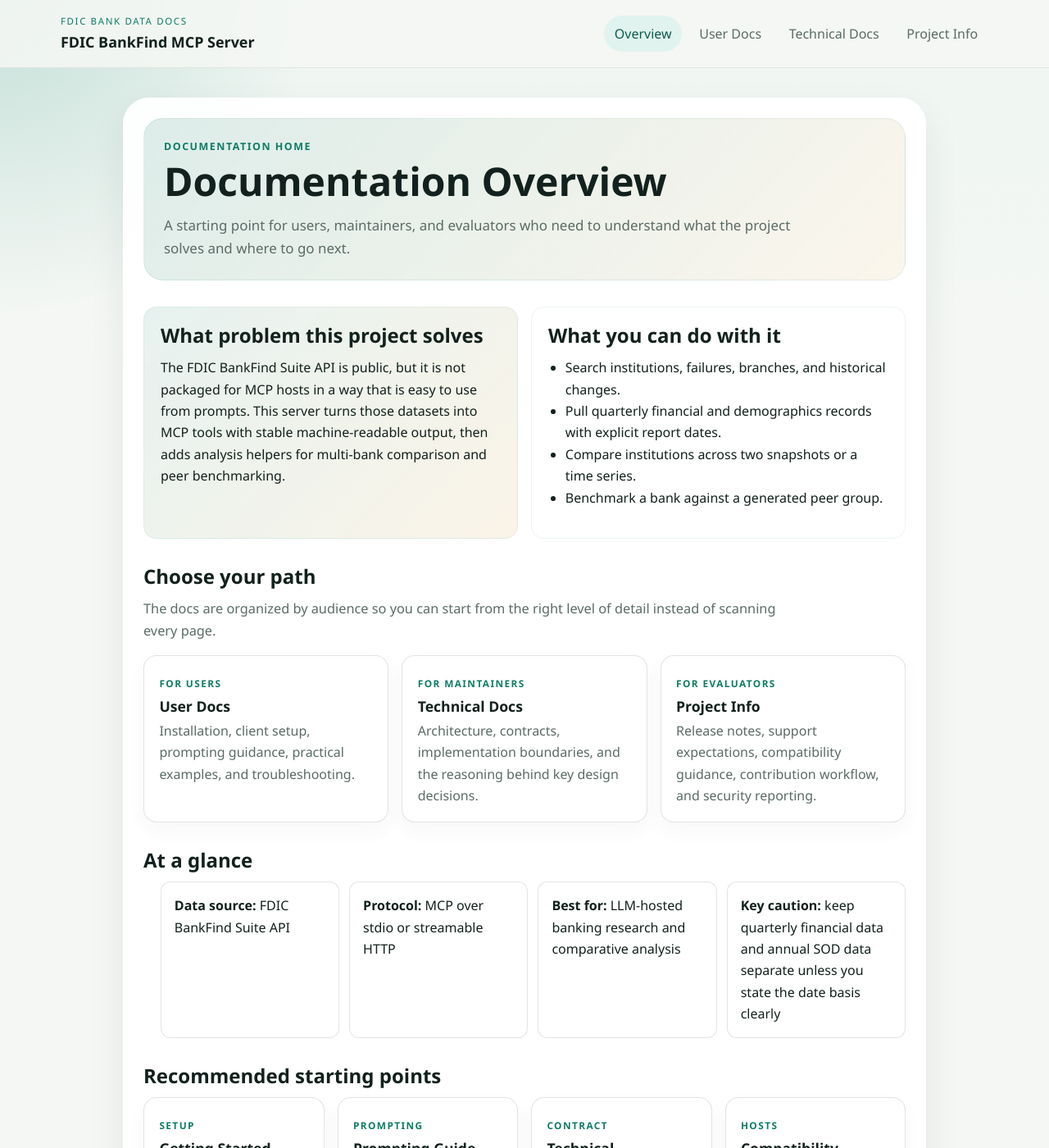
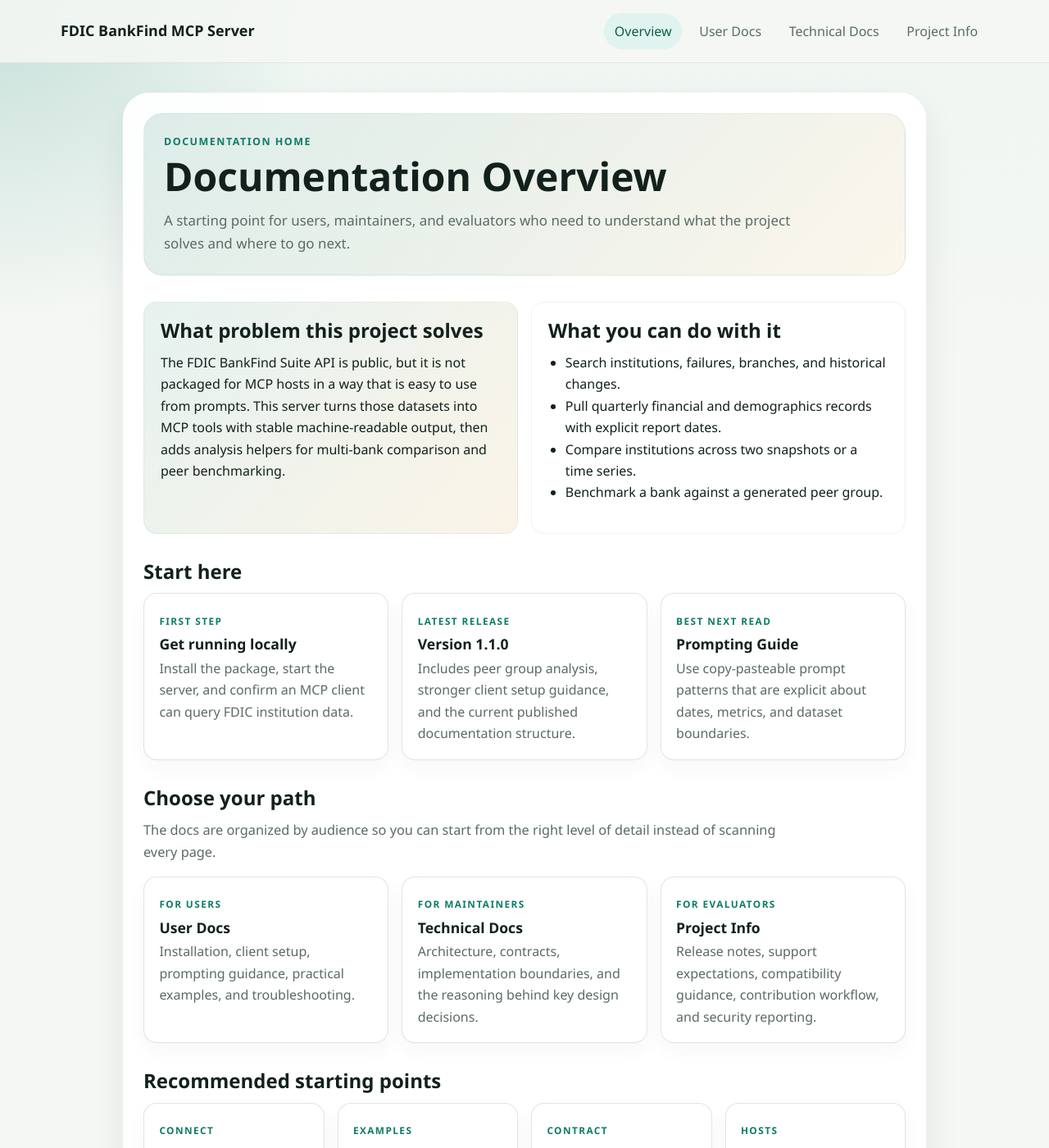
Before and after one commit to jflamb/fdic-mcp-server, a Jekyll site: the page built from docs/index.md, in a window 1280 px wide and 1400 px high. Shown: the whole window at 82% size. Built offline with Jekyll 4.4.1, drawn with Linux system fonts in a browser that asks for light colours; some of the changed text lies outside the part shown.

Commit message:
Apply follow-up docs UX feedback (#28)
* Refine docs overview and prompting guide
* Add copy buttons to docs code blocks
* Simplify docs site header

```diff
--- a/docs/_layouts/default.html
+++ b/docs/_layouts/default.html
@@ -5,6 +5,7 @@
     <meta name="viewport" content="width=device-width, initial-scale=1">
     <title>{% if page.title %}{{ page.title }} | {% endif %}{{ site.title }}</title>
     <link rel="stylesheet" href="{{ '/assets/css/docs.css' | relative_url }}">
+    <script defer src="{{ '/assets/js/docs.js' | relative_url }}"></script>
     {% seo %}
   </head>
   <body class="{% if page.body_class %}{{ page.body_class }}{% endif %}">
@@ -12,7 +13,6 @@
       <header class="site-header">
         <div class="site-header__inner">
           <a class="brand" href="{{ '/' | relative_url }}">
-            <span class="brand__eyebrow">FDIC Bank Data Docs</span>
             <span class="brand__title">FDIC BankFind MCP Server</span>
           </a>
           <nav class="top-nav" aria-label="Primary">
--- a/docs/assets/css/docs.css
+++ b/docs/assets/css/docs.css
@@ -67,16 +67,8 @@ a:hover {
 .brand {
   display: inline-flex;
   flex-direction: column;
-  gap: 0.1rem;
   text-decoration: none;
   color: var(--ink);
-}
-
-.brand__eyebrow {
-  font-size: 0.72rem;
-  letter-spacing: 0.14em;
-  text-transform: uppercase;
-  color: var(--accent);
 }
 
 .brand__title {
@@ -218,6 +210,43 @@ a:hover {
   background: transparent;
   padding: 0;
   color: inherit;
+}
+
+.code-block {
+  position: relative;
+  margin-bottom: 1rem;
+}
+
+.code-block .copy-button {
+  position: absolute;
+  top: 0.8rem;
+  right: 0.8rem;
+  border: 0;
+  border-radius: 999px;
+  background: rgba(225, 243, 238, 0.96);
+  color: var(--accent-deep);
+  font: inherit;
+  font-size: 0.88rem;
+  font-weight: 700;
+  padding: 0.38rem 0.72rem;
+  cursor: pointer;
+  box-shadow: 0 6px 18px rgba(0, 0, 0, 0.16);
+  transition: transform 140ms ease, background 140ms ease, color 140ms ease;
+}
+
+.code-block .copy-button:hover {
+  transform: translateY(-1px);
+  background: #ffffff;
+}
+
+.code-block .copy-button:focus-visible {
+  outline: 2px solid var(--gold);
+  outline-offset: 2px;
+}
+
+.code-block pre {
+  margin-bottom: 0;
+  padding-top: 3rem;
 }
 
 .doc-content table {
--- /dev/null
+++ b/docs/assets/js/docs.js
@@ -0,0 +1,37 @@
+document.addEventListener("DOMContentLoaded", () => {
+  const codeBlocks = document.querySelectorAll(".doc-content pre");
+
+  codeBlocks.forEach((block) => {
+    const code = block.querySelector("code");
+    if (!code) {
+      return;
+    }
+
+    const wrapper = document.createElement("div");
+    wrapper.className = "code-block";
+    block.parentNode.insertBefore(wrapper, block);
+    wrapper.appendChild(block);
+
+    const button = document.createElement("button");
+    button.type = "button";
+    button.className = "copy-button";
+    button.textContent = "Copy";
+    button.setAttribute("aria-label", "Copy code block");
+    wrapper.appendChild(button);
+
+    button.addEventListener("click", async () => {
+      const content = code.innerText;
+
+      try {
+        await navigator.clipboard.writeText(content);
+        button.textContent = "Copied";
+      } catch {
+        button.textContent = "Press Ctrl/Cmd+C";
+      }
+
+      window.setTimeout(() => {
+        button.textContent = "Copy";
+      }, 1800);
+    });
+  });
+});
--- a/docs/index.md
+++ b/docs/index.md
@@ -25,6 +25,26 @@ body_class: overview-page
   </section>
 </div>
 
+## Start here
+
+<div class="card-grid">
+  <a class="card" href="{{ '/getting-started/' | relative_url }}">
+    <span class="card__eyebrow">First Step</span>
+    <h3>Get running locally</h3>
+    <p>Install the package, start the server, and confirm an MCP client can query FDIC institution data.</p>
+  </a>
+  <a class="card" href="{{ '/release-notes/v1.1.0/' | relative_url }}">
+    <span class="card__eyebrow">Latest Release</span>
+    <h3>Version 1.1.0</h3>
+    <p>Includes peer group analysis, stronger client setup guidance, and the current published documentation structure.</p>
+  </a>
+  <a class="card" href="{{ '/prompting-guide/' | relative_url }}">
+    <span class="card__eyebrow">Best Next Read</span>
+    <h3>Prompting Guide</h3>
+    <p>Use copy-pasteable prompt patterns that are explicit about dates, metrics, and dataset boundaries.</p>
+  </a>
+</div>
+
 ## Choose your path
 
 <p class="section-intro">
@@ -49,27 +69,18 @@ body_class: overview-page
   </a>
 </div>
 
-## At a glance
-
-<ul class="meta-list">
-  <li><strong>Data source:</strong> FDIC BankFind Suite API</li>
-  <li><strong>Protocol:</strong> MCP over stdio or streamable HTTP</li>
-  <li><strong>Best for:</strong> LLM-hosted banking research and comparative analysis</li>
-  <li><strong>Key caution:</strong> keep quarterly financial data and annual SOD data separate unless you state the date basis clearly</li>
-</ul>
-
 ## Recommended starting points
 
 <div class="card-grid">
-  <a class="card" href="{{ '/getting-started/' | relative_url }}">
-    <span class="card__eyebrow">Setup</span>
-    <h3>Getting Started</h3>
-    <p>Install the package, run the server, and verify a client can call it.</p>
+  <a class="card" href="{{ '/clients/' | relative_url }}">
+    <span class="card__eyebrow">Connect</span>
+    <h3>Client Setup</h3>
+    <p>Find the right MCP host setup for Claude Desktop, ChatGPT, Gemini CLI, or GitHub Copilot CLI.</p>
   </a>
-  <a class="card" href="{{ '/prompting-guide/' | relative_url }}">
-    <span class="card__eyebrow">Prompting</span>
-    <h3>Prompting Guide</h3>
-    <p>Use clearer prompts for dates, datasets, peer groups, and rankings.</p>
+  <a class="card" href="{{ '/usage-examples/' | relative_url }}">
+    <span class="card__eyebrow">Examples</span>
+    <h3>Usage Examples</h3>
+    <p>Use narrower prompts and expected tool shapes for search, comparisons, and peer benchmarking.</p>
   </a>
   <a class="card" href="{{ '/technical/specification/' | relative_url }}">
     <span class="card__eyebrow">Contract</span>
@@ -82,7 +93,3 @@ body_class: overview-page
     <p>See which MCP hosts are directly documented and what support level to expect.</p>
   </a>
 </div>
-
-<div class="callout">
-  <strong>Note:</strong> the internal design notes under <code>docs/plans/</code> are intentionally excluded from the published site. The published docs are meant to be user-facing and maintainable, not a dump of every working note in the repository.
-</div>
```
Also changed, not shown: docs/prompting-guide.md (+28 -0 lines), tasks/lessons.md (added, +5 -0 lines), tasks/todo.md (+2 -0 lines).
